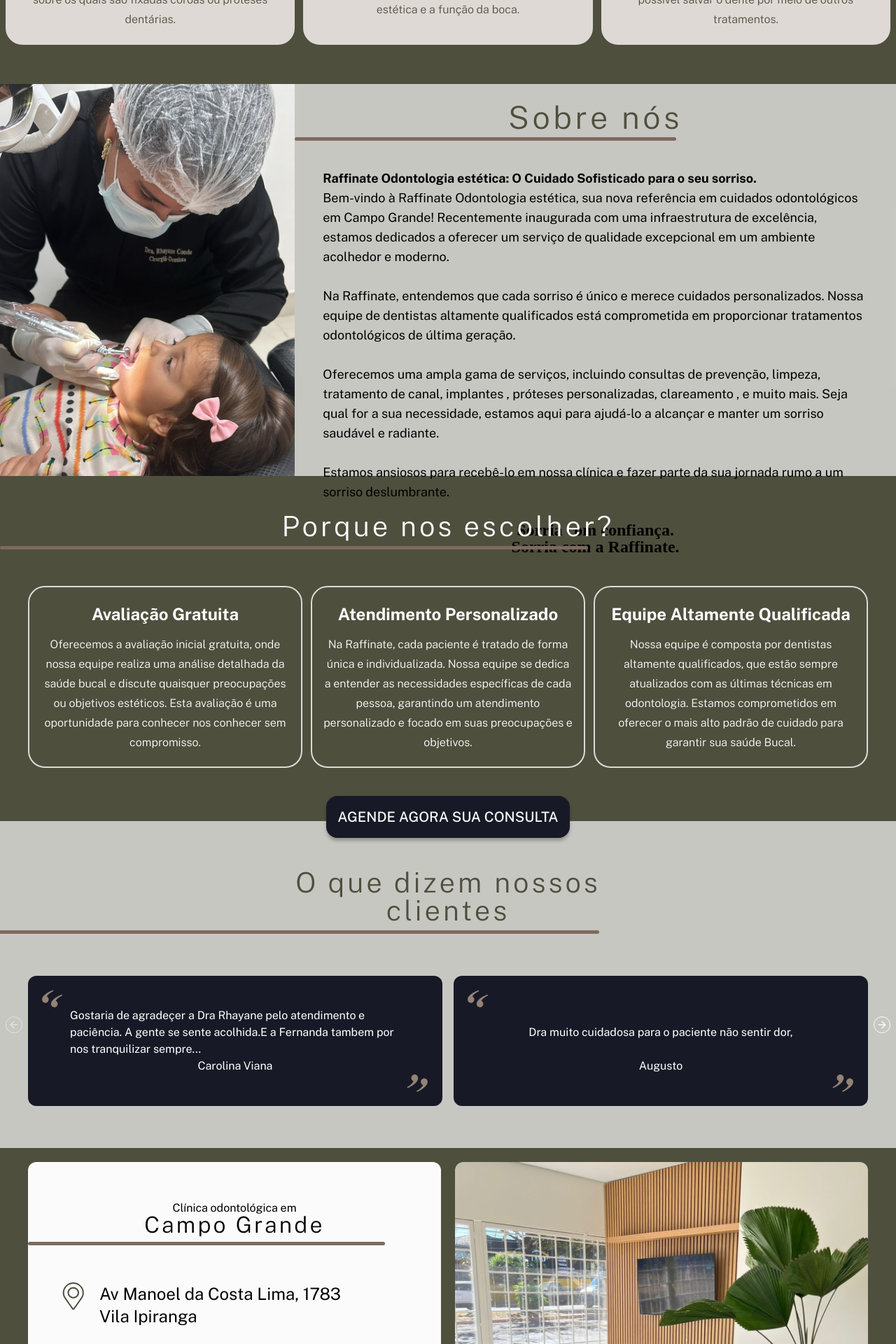
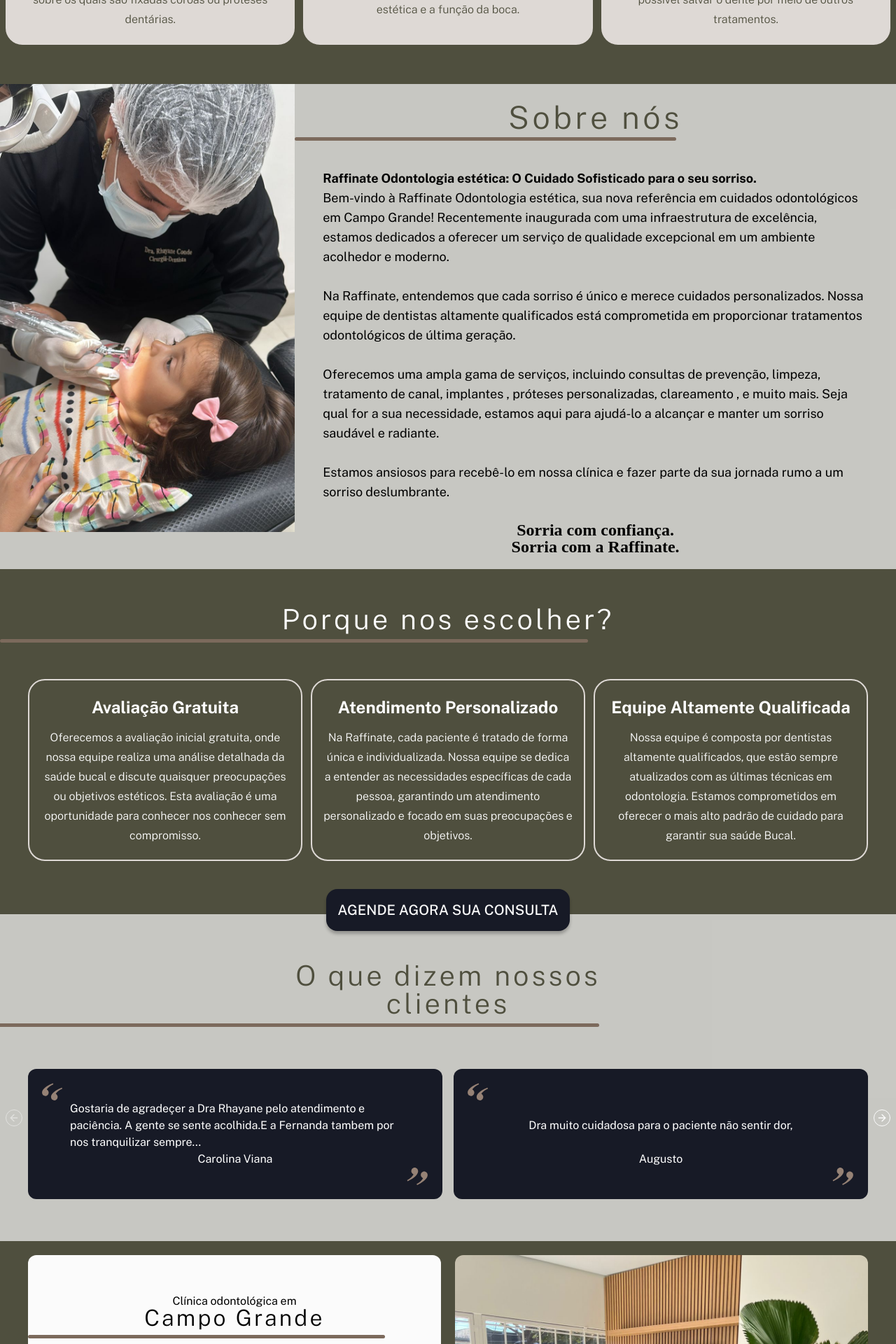
Before and after one commit to carolineconte/raffinate, a Next.js app: page / in a window 1280 px wide. Shown: the part 1480-3400 px from the top of the page at 70% size. Built offline with nearby package versions, Linux system fonts and the light colour scheme; no server answers; a web font is replaced by a local one.

Commit message:
avaliacoes largura

```diff
--- a/src/components/CardReview.tsx
+++ b/src/components/CardReview.tsx
@@ -8,7 +8,8 @@
 
 const CardReview = ({ name, text }: IProps) => {
   return (
-    <div className="flex p-5 flex-col justify-between rounded-xl w-full bg-blue-black text-white">
+    <div className="flex p-5 flex-col justify-between rounded-xl w-full
+     bg-blue-black text-white">
       <QuoteStart style="h-[25px] self-start" />
       <p className="grow px-10 self-center text-md flex items-center">{text}</p>
       <p className="text-center">{name}</p>
--- a/src/components/layout/About.tsx
+++ b/src/components/layout/About.tsx
@@ -4,7 +4,7 @@
 
 const About = () => {
   return (
-    <section id='sobre' className='2xl:px-60 mx-auto flex justify-between bg-white-mist/70 xl:max-h-[70vh]  scroll-mt-28'>
+    <section id='sobre' className='2xl:px-60 mx-auto flex justify-between bg-white-mist/70 scroll-mt-28'>
       <div className='hidden md:block w-full md:max-h-[80vh] max-w-[100%]'>
         <Image src='/about.jpg' height={200} width={200} alt='Foto dentista atendendo uma criança'
           className='w-[100%] h-[100%] object-cover object-top' />
--- a/src/components/layout/Avaliacoes.tsx
+++ b/src/components/layout/Avaliacoes.tsx
@@ -29,11 +29,10 @@
   ]
 
   return (
-    <section id="depoimentos" className="pt-10 pb-10 -mt-12 bg-white-mist/70
-    w-full scroll-mt-28">
+    <section id="depoimentos" className="pt-10 pb-10 lg:flex lg:flex-col overflow-hidden -mt-12 bg-white-mist/70 scroll-mt-28">
       <SectionTitle title='O que dizem nossos clientes' txtColor='dark-olive' />
-      <Carousel className="mx-10 py-5 md:max-w-[1200px] md:mx-auto">
-        <CarouselContent  >
+      <Carousel className="mx-10 py-5 lg:max-w-[1200px] self-center">
+        <CarouselContent >
           {cards.map((item, i) =>
             <CarouselItem key={i} className="flex md:basis-1/2">
               <CardReview name={item.name} text={item.text} />
```
